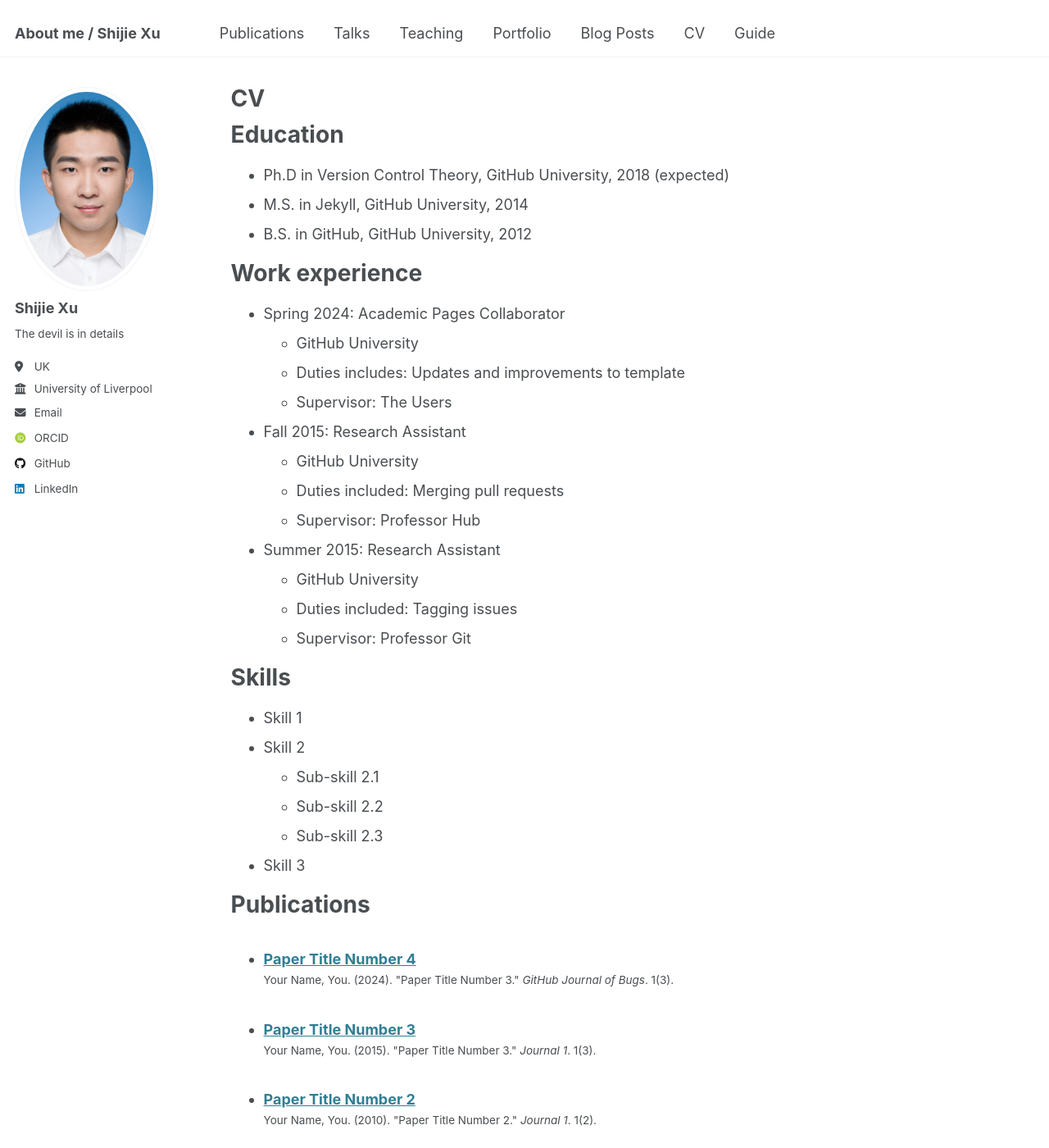
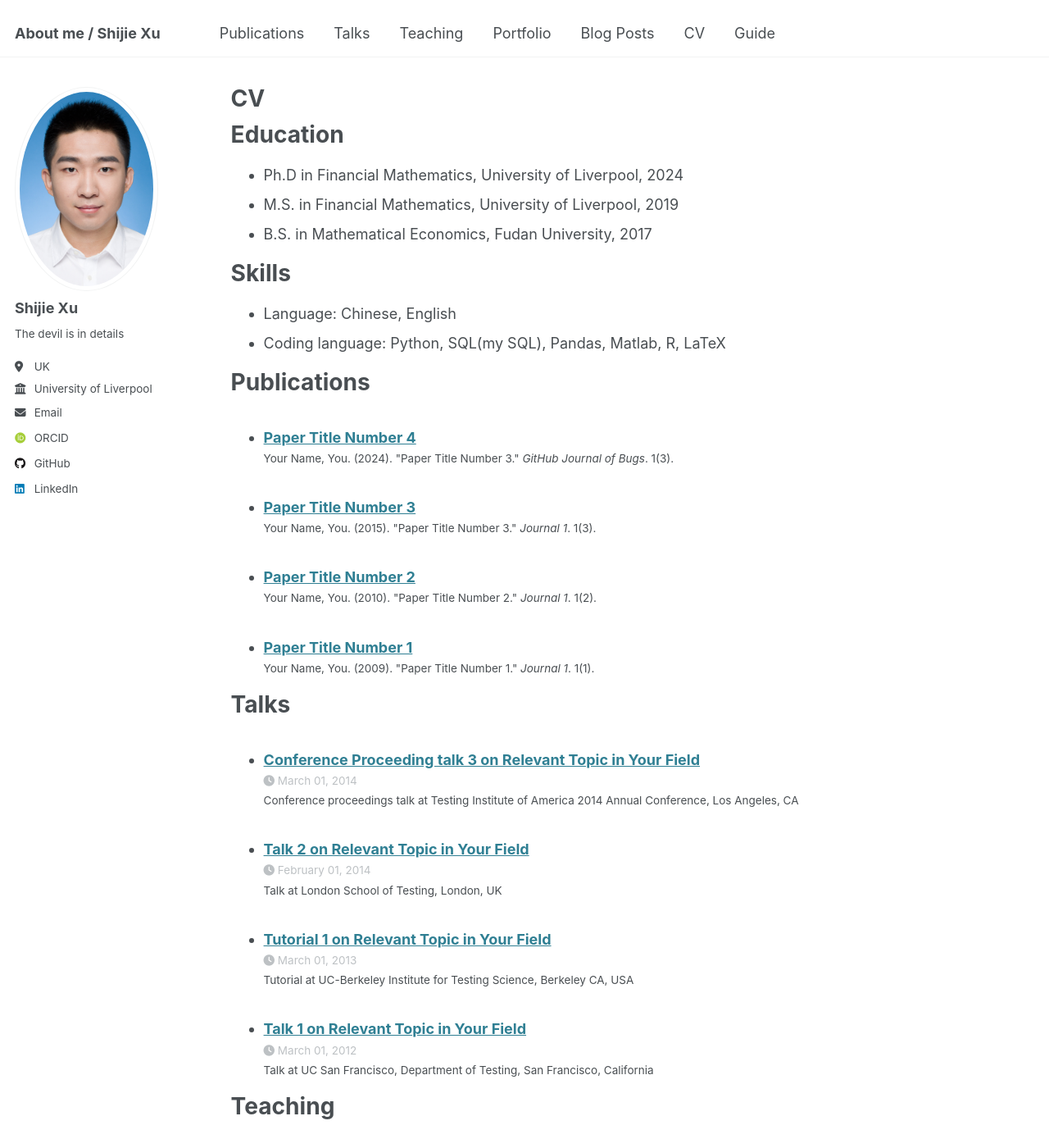
Before and after one commit to ShijieXu1993/uk.github.io, a Jekyll site: the page built from _pages/cv.md, in a window 1280 px wide and 1400 px high. Shown: the whole window at 82% size. Built offline with Jekyll 4.4.1, drawn with Linux system fonts in a browser that asks for light colours; some web fonts are replaced; some of the changed text lies outside the part shown.

Commit message:
Update cv.md

```diff
--- a/_pages/cv.md
+++ b/_pages/cv.md
@@ -11,35 +11,16 @@ redirect_from:
 
 Education
 ======
-* Ph.D in Version Control Theory, GitHub University, 2018 (expected)
-* M.S. in Jekyll, GitHub University, 2014
-* B.S. in GitHub, GitHub University, 2012
+* Ph.D in Financial Mathematics, University of Liverpool, 2024
+* M.S. in Financial Mathematics, University of Liverpool, 2019
+* B.S. in Mathematical Economics, Fudan University, 2017
 
-Work experience
-======
-* Spring 2024: Academic Pages Collaborator
-  * GitHub University
-  * Duties includes: Updates and improvements to template
-  * Supervisor: The Users
 
-* Fall 2015: Research Assistant
-  * GitHub University
-  * Duties included: Merging pull requests
-  * Supervisor: Professor Hub
-
-* Summer 2015: Research Assistant
-  * GitHub University
-  * Duties included: Tagging issues
-  * Supervisor: Professor Git
 
 Skills
 ======
-* Skill 1
-* Skill 2
-  * Sub-skill 2.1
-  * Sub-skill 2.2
-  * Sub-skill 2.3
-* Skill 3
+* Language: Chinese, English
+* Coding language: Python, SQL(my SQL), Pandas, Matlab, R, LaTeX
 
 Publications
 ======
@@ -58,7 +39,3 @@ Teaching
   <ul>{% for post in site.teaching reversed %}
     {% include archive-single-cv.html %}
   {% endfor %}</ul>
-
-Service and leadership
-======
-* Currently signed in to 43 different slack teams
```
